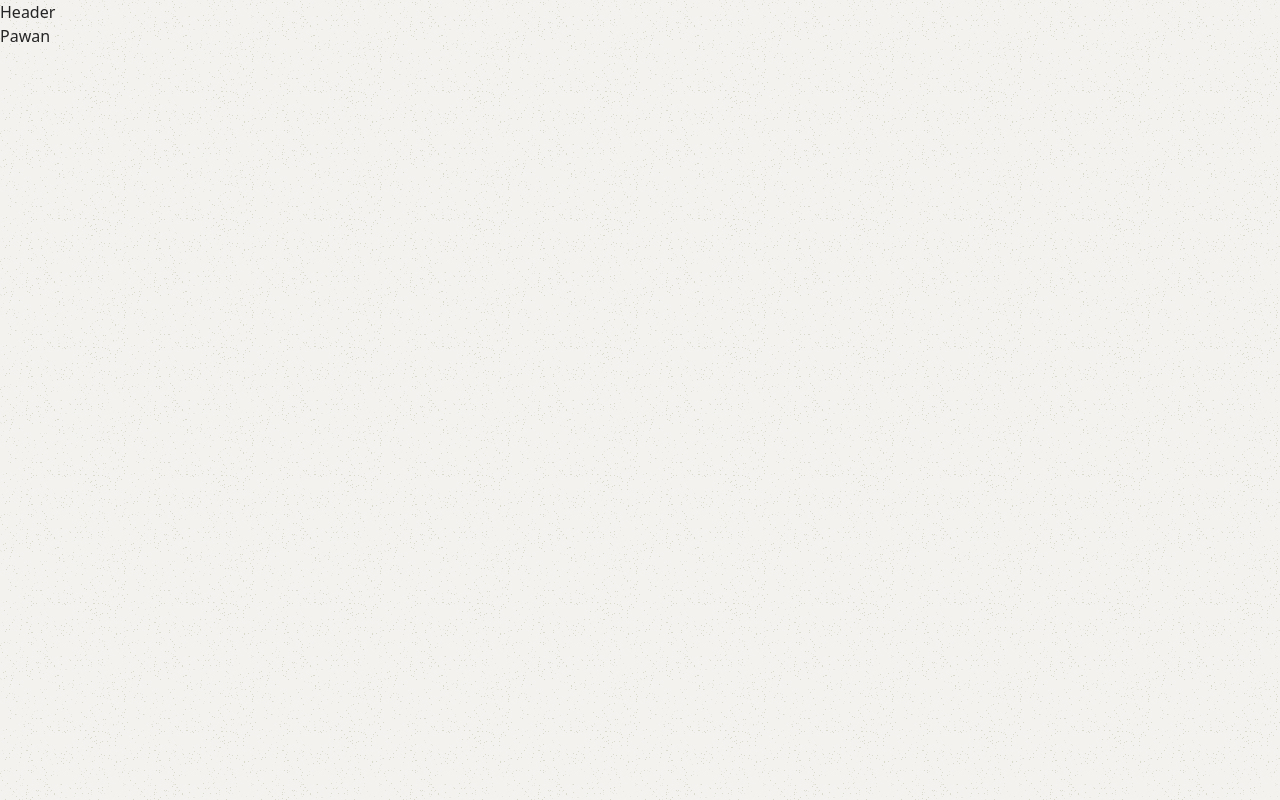
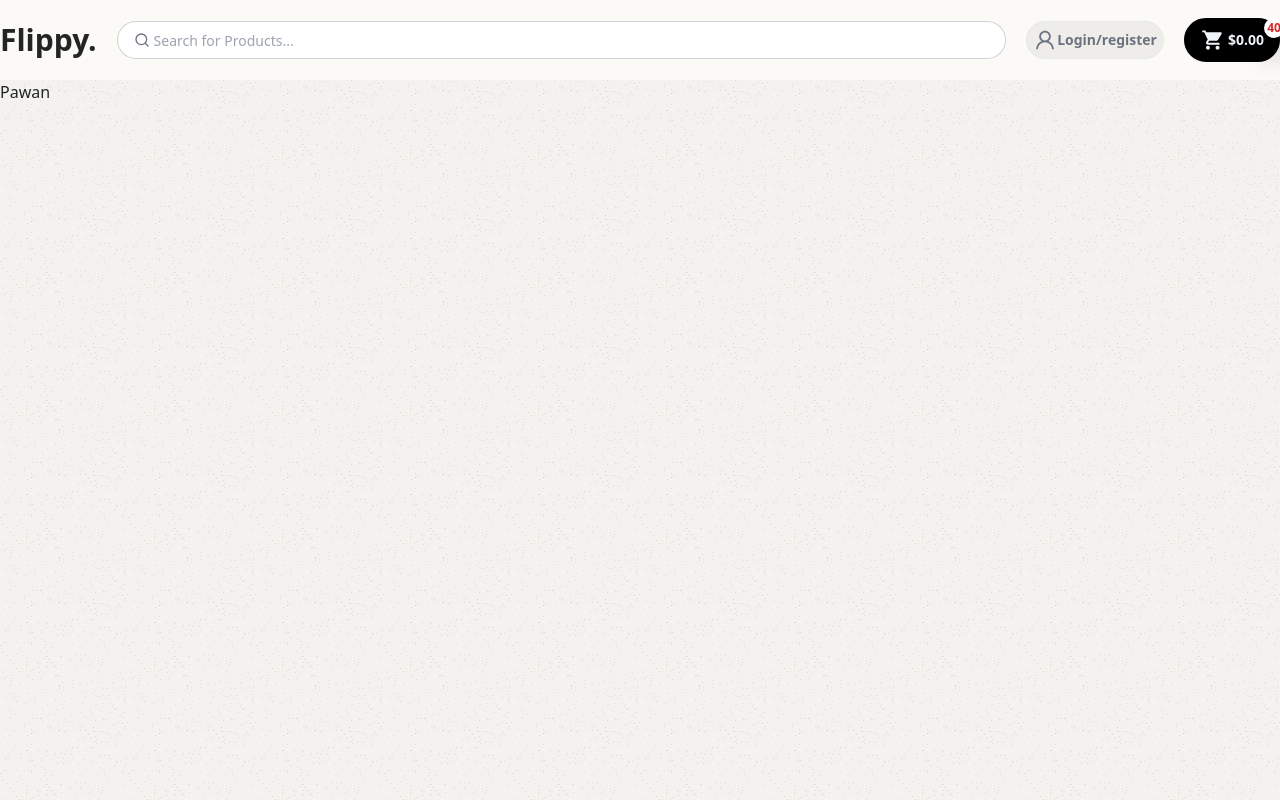
Before and after one commit to PawanEpisode/E-Commerce, a Next.js app: page / in a window 1280 px wide. Built offline with nearby package versions, Linux system fonts and the light colour scheme.

Commit message:
created a container component, Logo comp, search bar implemented, login/register , cart button....

```diff
--- a/src/app/css/globals.css
+++ b/src/app/css/globals.css
@@ -1,3 +1,11 @@
 @import "./base.css";
 @tailwind components;
 @tailwind utilities;
+
+@layer components {
+    .headerDiv {
+        @apply bg-bgLight text-gray-500 flex items-center
+        justify-center p-1.5 rounded-full hover:bg-white
+        border-[1px] border-gray-200 hover:border-red-500 duration-200;
+    }
+}
--- /dev/null
+++ b/src/components/Container.tsx
@@ -0,0 +1,15 @@
+interface Props {
+  children: React.ReactNode,
+  className?: string
+}
+
+//We can pass the childreen and className to customize design
+const Container = ({children,className}: Props) => {
+  return (
+    <div className={`${className} max-w-screen-xl mx-auto px-4 xl:px-0 py-10`}>
+      {children}
+    </div>
+  )
+}
+
+export default Container
--- a/src/components/Header.tsx
+++ b/src/components/Header.tsx
@@ -1,8 +1,60 @@
 import React from 'react'
-
+import Container from './Container'
+import Logo from './Logo';
+import { IoMdCart } from "react-icons/io";
+import { FiSearch } from "react-icons/fi";
+import { AiOutlineUser } from "react-icons/ai";
 const Header = () => {
   return (
-    <div>Header</div>
+    <div className='bg-bodyColor h-20'>
+        <Container className='h-full flex items-center md:gap-x-5
+        justify-between md:justify-start'>
+            <Logo />
+            {/* {search field} */}
+            <div className='w-full bg-white hidden md:flex items-center
+            gap-x-1 border-[1px] border-lightText/50 rounded-full
+            px-4 py-1.5 focus-within:border-red-600
+            group'>
+                <FiSearch
+                className="text-gray-500 group-focus-within:text-darkText
+                duration-200"
+                />
+                <input
+                autoComplete='off'
+                type='text'
+                placeholder='Search for Products...'
+                className='placeholder:text-sm flex-1 outline-none'
+                />
+            </div>
+            {/* {Login/register} */}
+
+            <div className='headerDiv'>
+                <AiOutlineUser className='text-2xl'/>
+                <p className='text-sm font-semibold'>
+                    Login/register
+                </p>
+            </div>
+
+            {/* {Cart Button} */}
+
+            <div className='bg-black hover:bg-slate-950 rounded-full
+            text-slate-100 hover:text-white flex items-center
+            justify-center gap-x-1 px-3 py-1.5 border-[4px]
+            border-black hover:border-red-600 duration-200 relative'>
+                <IoMdCart className='text-2xl'/>
+                <p className='text-sm font-semibold'>
+                    $0.00
+                </p>
+                <span
+                className='bg-white text-red-600 rounded-full text-xs
+                font-semibold absolute -right-2 -top-1 w-5 h-5
+                flex items-center justify-center shadow-xl shadow-black'
+                >
+                    40
+                </span>
+            </div>
+        </Container>
+    </div>
   )
 }
 
--- /dev/null
+++ b/src/components/Logo.tsx
@@ -0,0 +1,16 @@
+import Link from 'next/link'
+import React from 'react'
+
+const Logo = () => {
+  return (
+    <Link href='/'>
+        <h3 className='text-3xl font-semibold
+        hover:text-red-500 cursor-pointer duration-200 '>
+            Flippy.
+        </h3>
+    </Link>
+
+  )
+}
+
+export default Logo
```
Also changed, not shown: package.json (+5 -4 lines), 1 other file (tests, documents, lock files or other folders).
